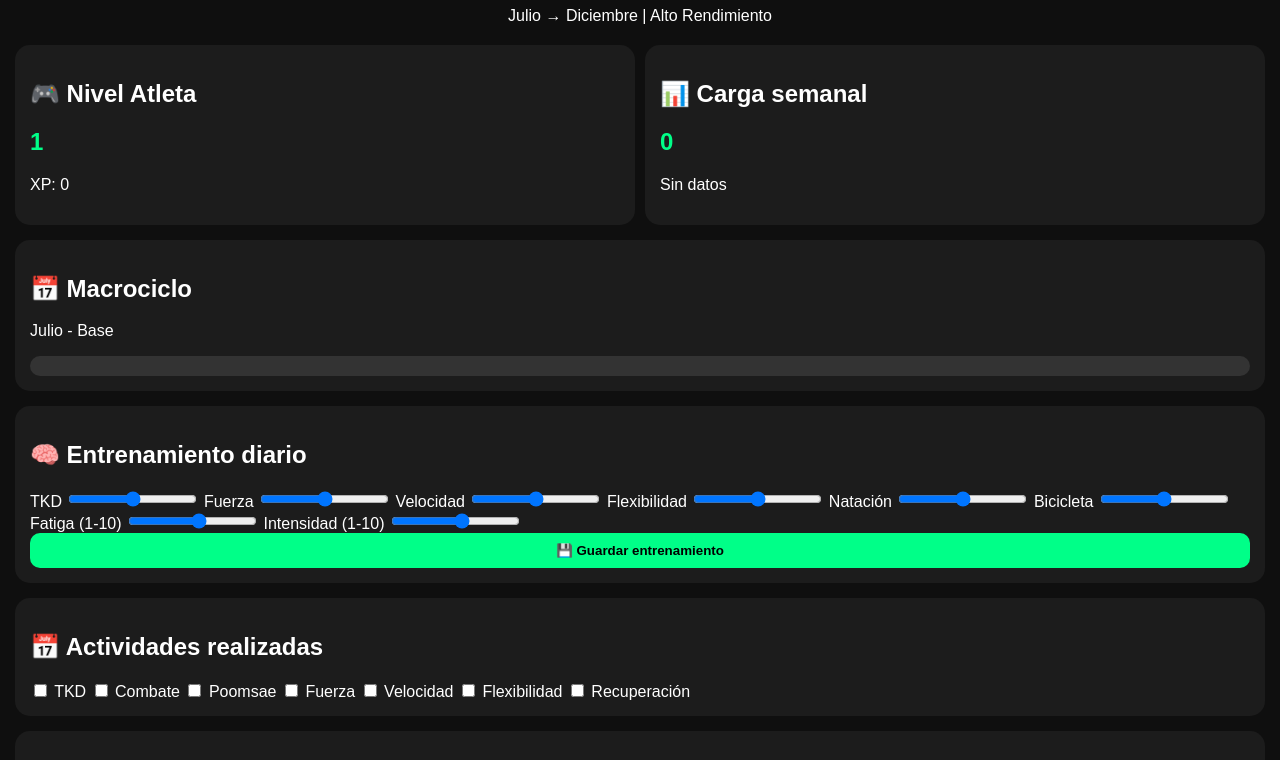
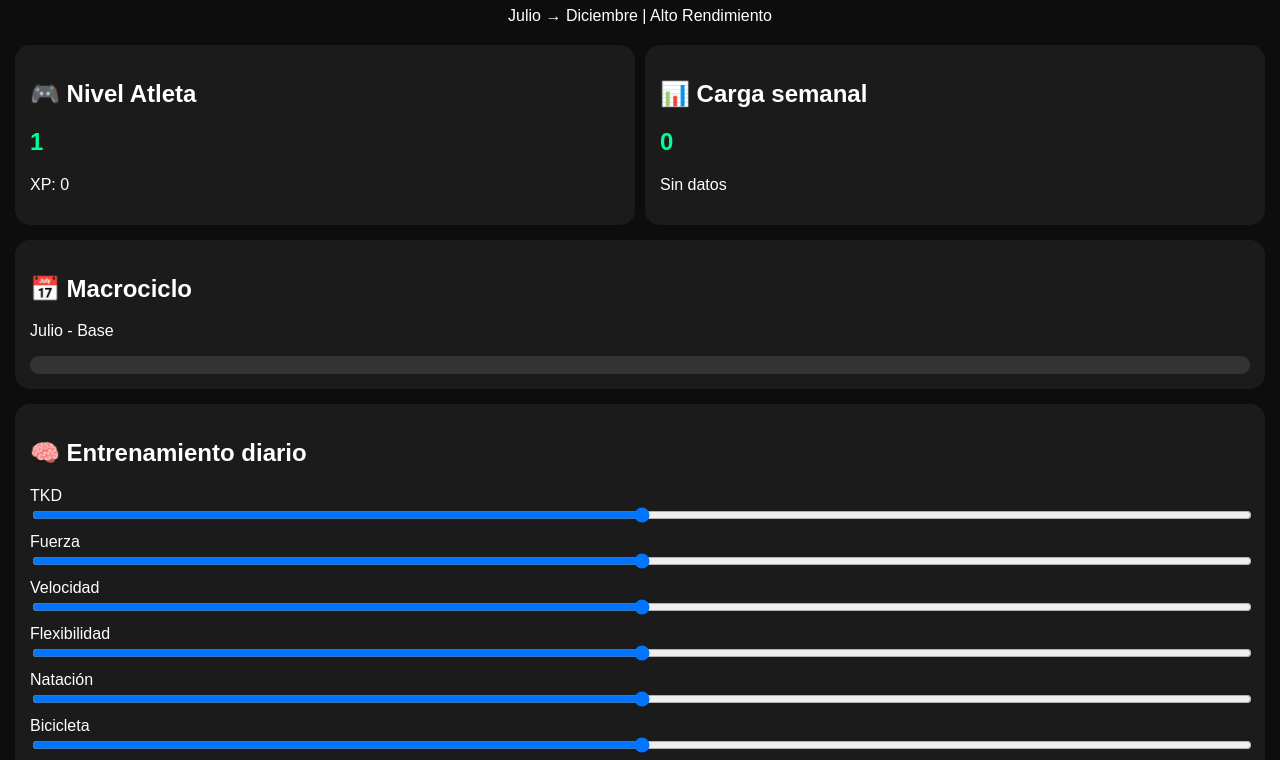
Before and after one commit to Gabyloza/TKD-Training, a plain HTML site: page index.html in a window 1280 px wide. Shown: the part 89-849 px from the top of the page. Drawn offline with nearby package versions, Linux system fonts and the light colour scheme.

Commit message:
Update style.css

```diff
--- a/style.css
+++ b/style.css
@@ -1,7 +1,7 @@
 body{
 margin:0;
 font-family:Arial;
-background:#0f0f0f;
+background:#0d0d0d;
 color:white;
 padding:15px;
 }
@@ -11,7 +11,7 @@ text-align:center;
 margin-bottom:20px;
 }
 
-h1{color:#00ff88}
+h1{color:#00ff99}
 
 .grid{
 display:grid;
@@ -20,7 +20,7 @@ gap:10px;
 }
 
 .card{
-background:#1c1c1c;
+background:#1b1b1b;
 padding:15px;
 border-radius:15px;
 margin-bottom:15px;
@@ -28,34 +28,33 @@ margin-bottom:15px;
 
 .bar{
 width:100%;
-height:20px;
+height:18px;
 background:#333;
 border-radius:10px;
 overflow:hidden;
 }
 
-#progress{
+#cycleBar{
 height:100%;
 width:0%;
-background:#00ff88;
+background:linear-gradient(90deg,#00ff99,#00c3ff);
 }
 
-.slider{
+input[type=range]{
 width:100%;
 margin-bottom:10px;
 }
 
 button{
 width:100%;
-padding:10px;
+padding:12px;
 border:none;
 border-radius:10px;
-background:#00ff88;
+background:#00ff99;
 font-weight:bold;
-cursor:pointer;
 }
 
-.checklist label{
+.check label{
 display:block;
 margin:5px 0;
 }
```
